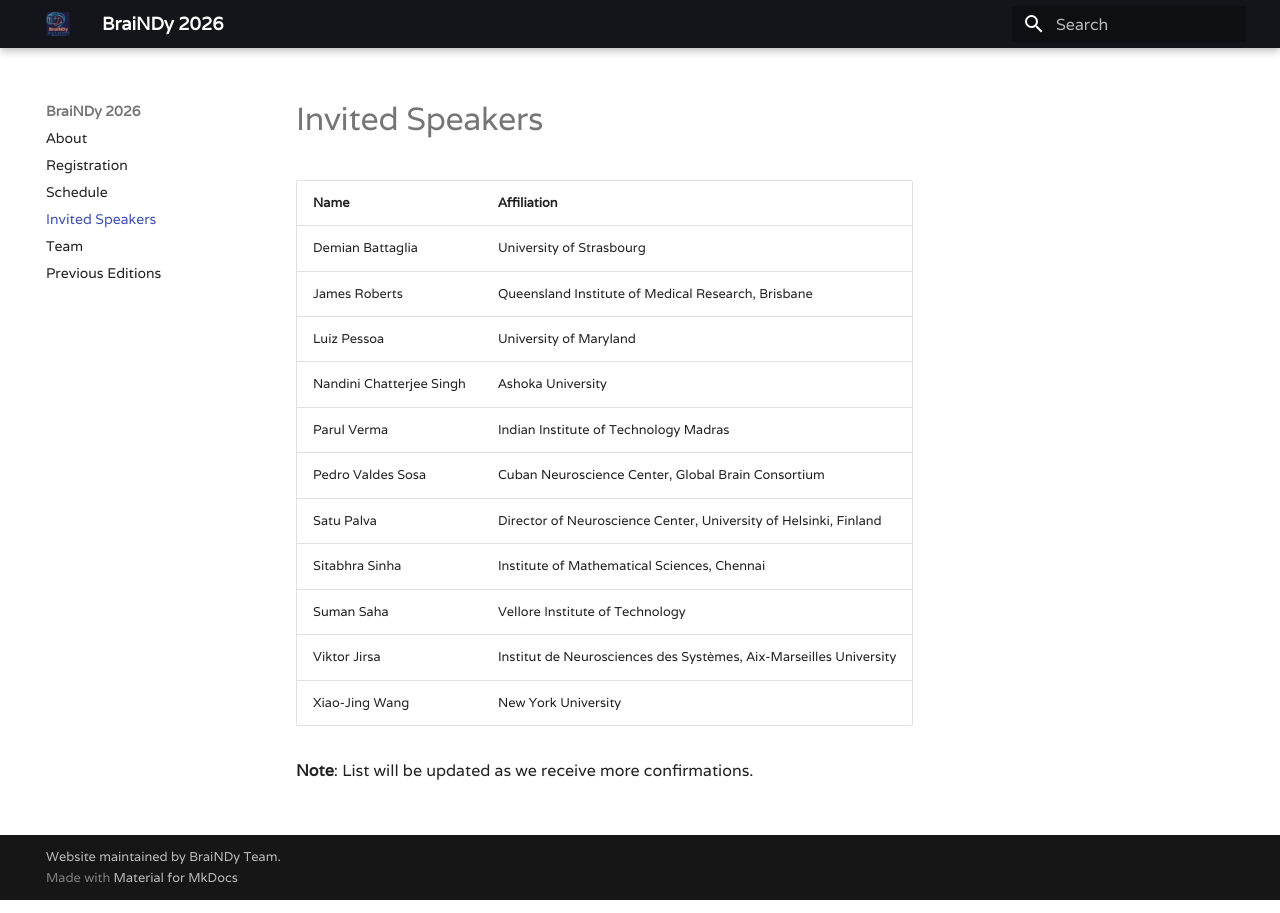
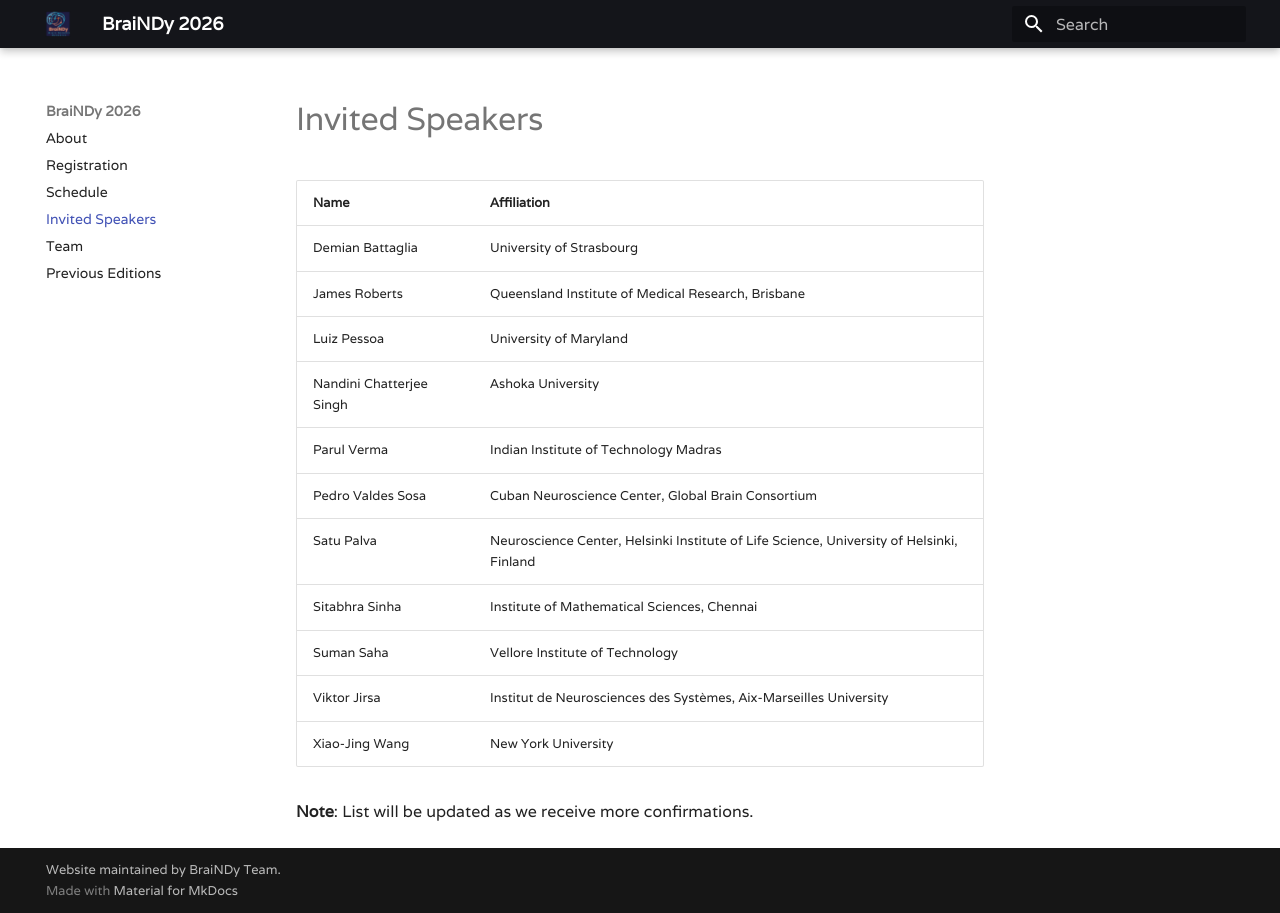
Before and after one commit to BraiNDyMeeting/v2026, an MkDocs documentation site: the page built from docs/speakers.md, in a window 1280 px wide. Built offline with MkDocs 1.6.1 and Material for MkDocs 9.7.7, drawn with Linux system fonts in a browser that asks for light colours.

Commit message:
Some changes to website

```diff
--- a/docs/speakers.md
+++ b/docs/speakers.md
@@ -1,18 +1,18 @@
 # Invited Speakers
 
 
-| Name                     | Affiliation                                                       |
-| ------------------------ | ------------------------------------------------------------------|
-| Demian Battaglia         | University of Strasbourg                                          |
-| James Roberts            | Queensland Institute of Medical Research, Brisbane                |
-| Luiz Pessoa              | University of Maryland                                            |
-| Nandini Chatterjee Singh | Ashoka University                                                 |
-| Parul Verma              | Indian Institute of Technology Madras                             |
-| Pedro Valdes Sosa        | Cuban Neuroscience Center, Global Brain Consortium                |
-| Satu Palva               | Director of Neuroscience Center, University of Helsinki, Finland  |
-| Sitabhra Sinha           | Institute of Mathematical Sciences, Chennai                       |
-| Suman Saha               | Vellore Institute of Technology                                   |
-| Viktor Jirsa             | Institut de Neurosciences des Systèmes, Aix-Marseilles University |
-| Xiao-Jing Wang           | New York University                                               |
+| Name                     | Affiliation                                                                               |
+| ------------------------ | ------------------------------------------------------------------------------------------|
+| Demian Battaglia         | University of Strasbourg                                                                  |
+| James Roberts            | Queensland Institute of Medical Research, Brisbane                                        |
+| Luiz Pessoa              | University of Maryland                                                                    |
+| Nandini Chatterjee Singh | Ashoka University                                                                         |
+| Parul Verma              | Indian Institute of Technology Madras                                                     |
+| Pedro Valdes Sosa        | Cuban Neuroscience Center, Global Brain Consortium                                        |
+| Satu Palva               | Neuroscience Center, Helsinki Institute of Life Science, University of Helsinki, Finland  |
+| Sitabhra Sinha           | Institute of Mathematical Sciences, Chennai                                               |
+| Suman Saha               | Vellore Institute of Technology                                                           |
+| Viktor Jirsa             | Institut de Neurosciences des Systèmes, Aix-Marseilles University                         |
+| Xiao-Jing Wang           | New York University                                                                       |
 
 **Note**: List will be updated as we receive more confirmations.
```
Also changed, not shown: site/search/search_index.json, site/speakers/index.html.
